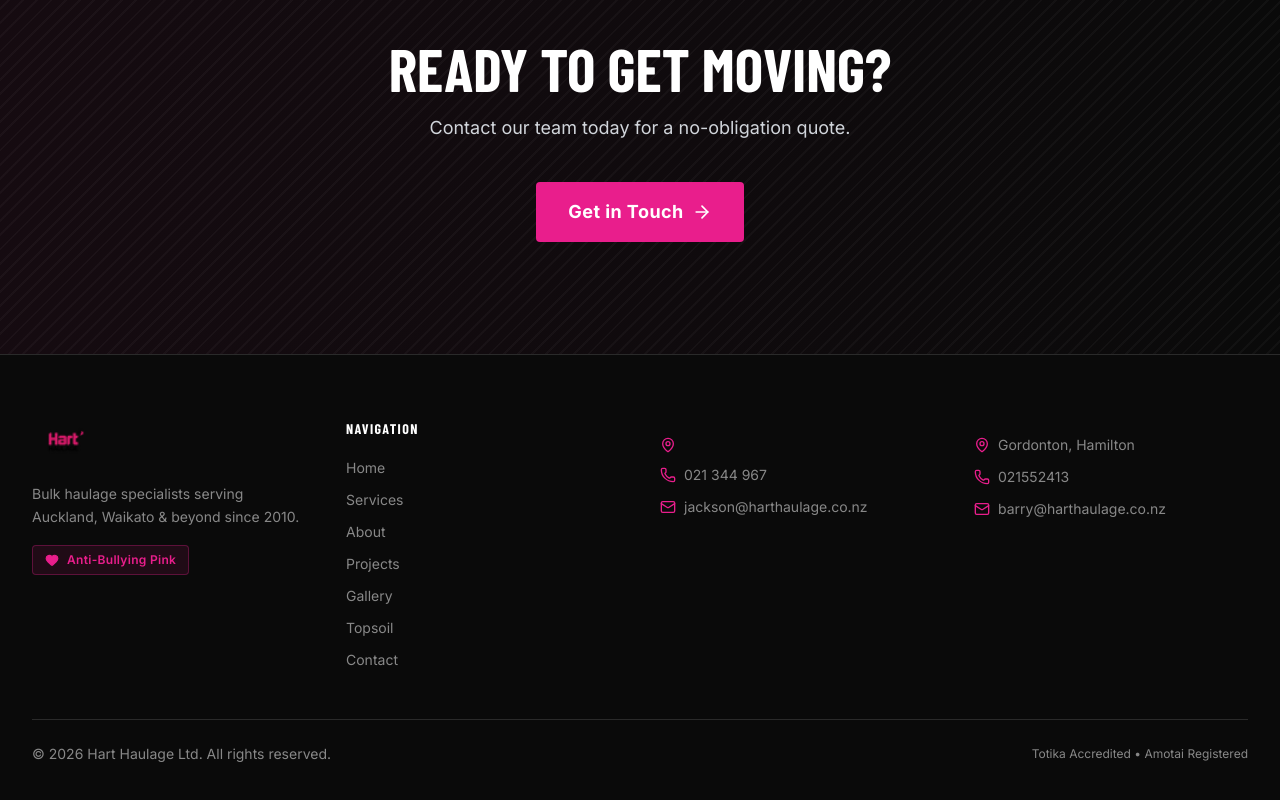
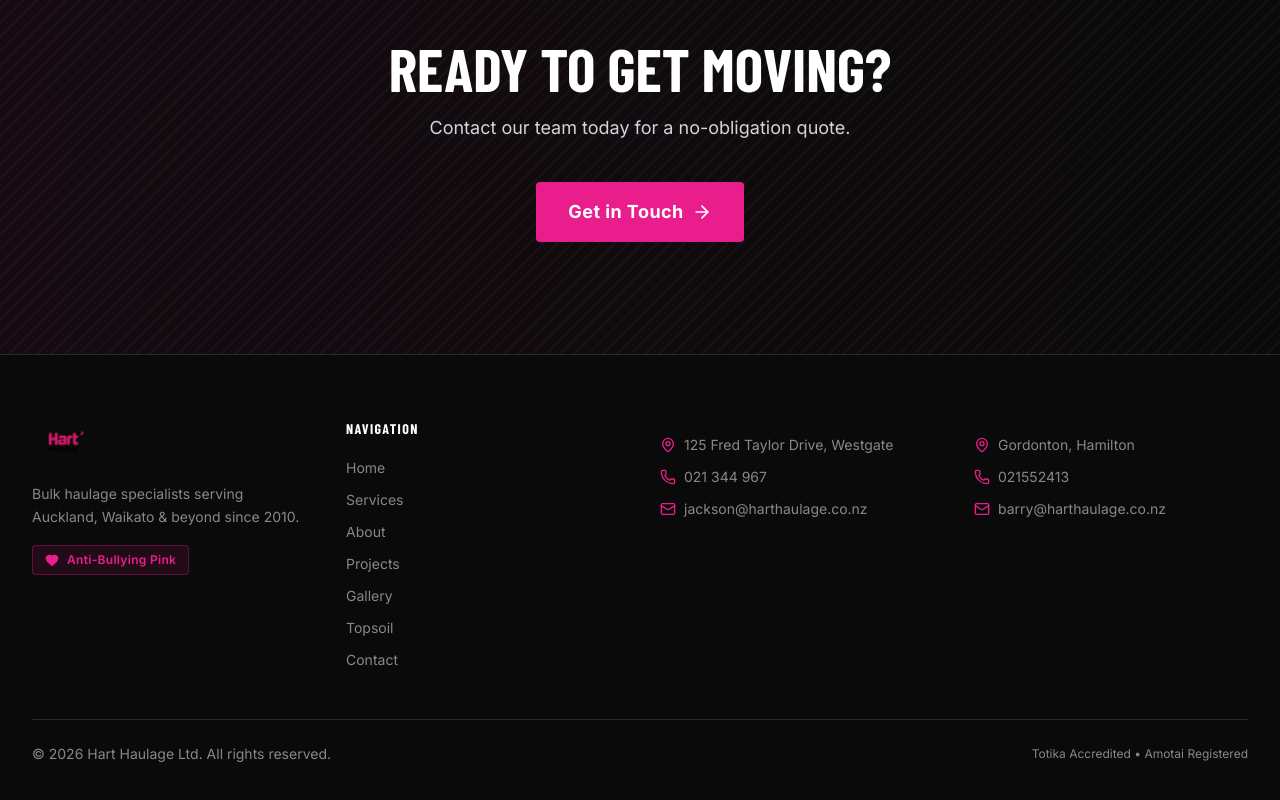
Before and after one commit to lazarrajic/HartHaulage, a React (Vite) app: page / in a window 1280 px wide. Shown: the part 3529-4329 px from the top of the page. Built offline with nearby package versions, Linux system fonts and the light colour scheme; no server answers; a web font is replaced by a local one.

Commit message:
chore: update content via CMS dashboard

```diff
--- a/src/content.js
+++ b/src/content.js
@@ -35,7 +35,7 @@ export default {
   "footer_tagline": "Bulk haulage specialists serving Auckland, Waikato & beyond since 2010.",
   "footer_badge": "Anti-Bullying Pink",
   "footer_auckland_heading": "",
-  "footer_auckland_address": "",
+  "footer_auckland_address": "125 Fred Taylor Drive, Westgate",
   "footer_auckland_phone": "021 344 967",
   "footer_auckland_email": "jackson@harthaulage.co.nz",
   "footer_hamilton_heading": "",
```
